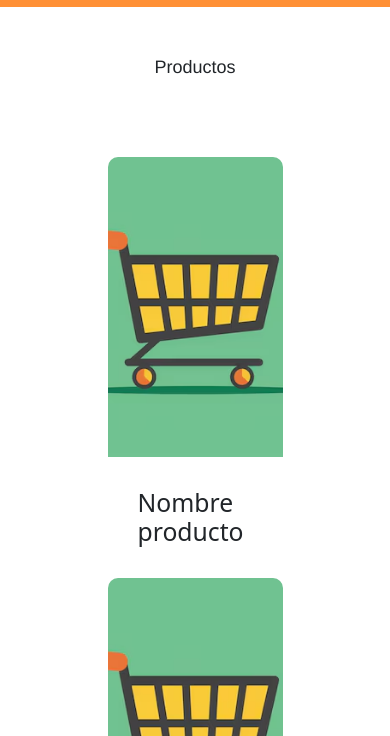
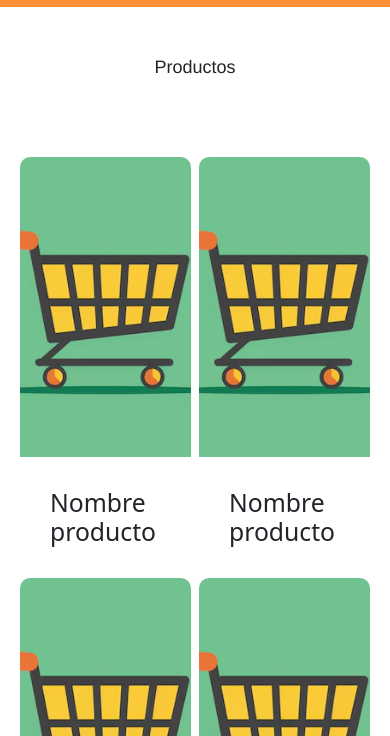
Before and after one commit to Agucesano/Proyecto-coderhouse, a plain HTML site: page views/productos.html in a window 390 px wide. Shown: the part 108-844 px from the top of the page. Drawn offline with nearby package versions, Linux system fonts and the light colour scheme.

Commit message:
cambio productos

```diff
--- a/style.css
+++ b/style.css
@@ -363,7 +363,7 @@ ul li a{
   /*catalogo*/
   .catalogo{
   display: grid;
-  grid-template-columns: repeat(1, 0.5fr);
+  grid-template-columns: repeat(2, 0.5fr);
   gap: 8px;
   justify-content: center;
   padding: 20px;
```
